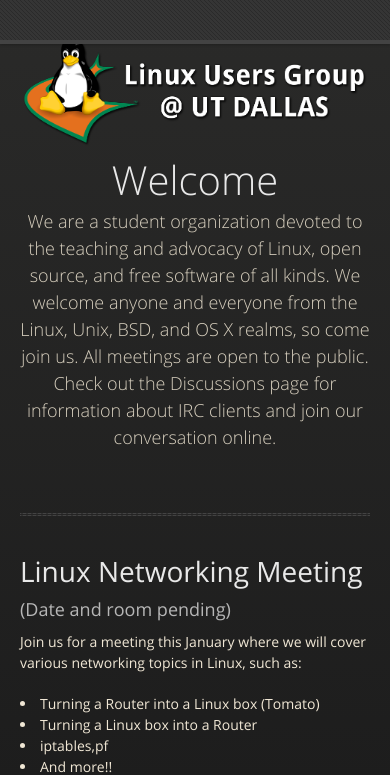
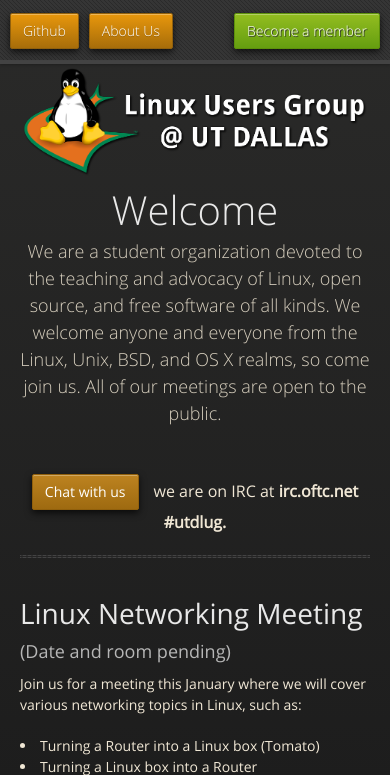
Before and after one commit to utdlug/lug-site, a Node server app: page / in a window 390 px wide. Shown: the top 775 px of the page. Run offline with Node 20, Linux system fonts and the light colour scheme; some libraries are stand-ins or nearby versions.

Commit message:
Fixed display for mobile

```diff
--- a/public/stylesheets/styles.css
+++ b/public/stylesheets/styles.css
@@ -836,7 +836,7 @@ section #title .credits.right {
     display: block;
   }
 }
-@media print, screen and (max-width: 480px) {
+@media print, screen and (max-width: 359px) {
   #header {
     margin-top: -20px;
   }
--- a/views/index.jade
+++ b/views/index.jade
@@ -3,7 +3,7 @@ extends layout
 block content
     h1 Linux Networking Meeting
     h3 (Date and room pending)
-
+    //- img.news-l(src='/images/networking.png')
     p Join us for a meeting this January where we will cover various networking topics in Linux, such as:
     li Turning a Router into a Linux box (Tomato)
     li Turning a Linux box into a Router
--- a/views/layout.jade
+++ b/views/layout.jade
@@ -16,7 +16,7 @@ html
             li.fork
                 a(href='https://github.com/utdlug/').nav_top Github
              li.fork
-                a(href='calendar').nav_top About Us
+                a(href='aboutus').nav_top About Us
 
 
     .wrapper
@@ -24,7 +24,7 @@ html
             #title
                 img.logo(src='/images/logo.png')
                 h1 Welcome
-                p We are a student organization devoted to the teaching and advocacy of Linux, open source, and free software of all kinds. We welcome anyone and everyone from the Linux, Unix, BSD, and OS X realms, so come join us. All meetings are open to the public. Check out the Discussions page for information about IRC clients and join our conversation online.
+                p We are a student organization devoted to the teaching and advocacy of Linux, open source, and free software of all kinds. We welcome anyone and everyone from the Linux, Unix, BSD, and OS X realms, so come join us.  All of our meetings are open to the public.
 
                 br
                 #irc.irc_contact
```
Also changed, not shown: public/images/networking.png.
